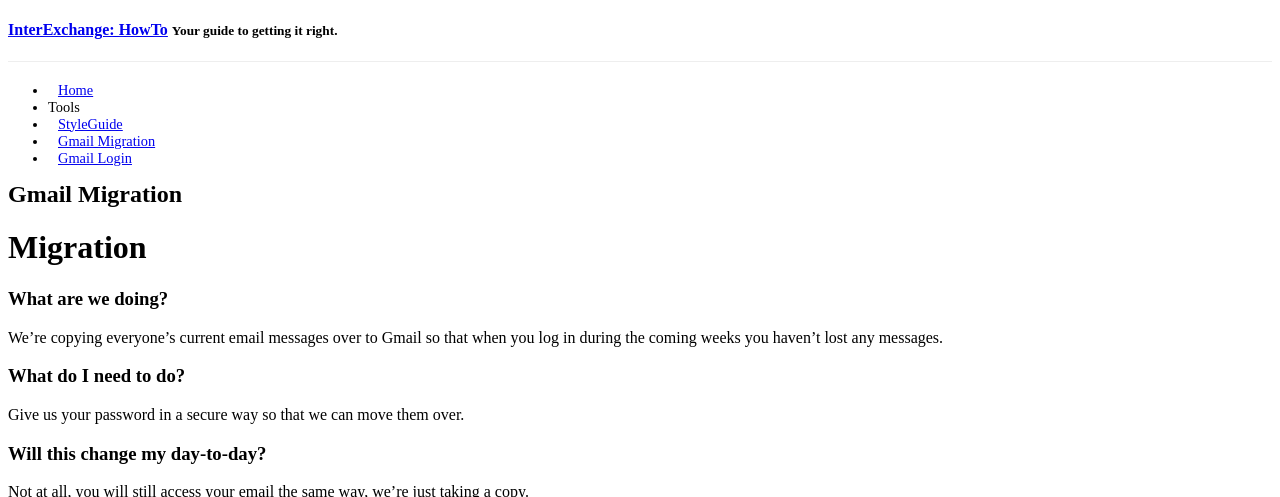
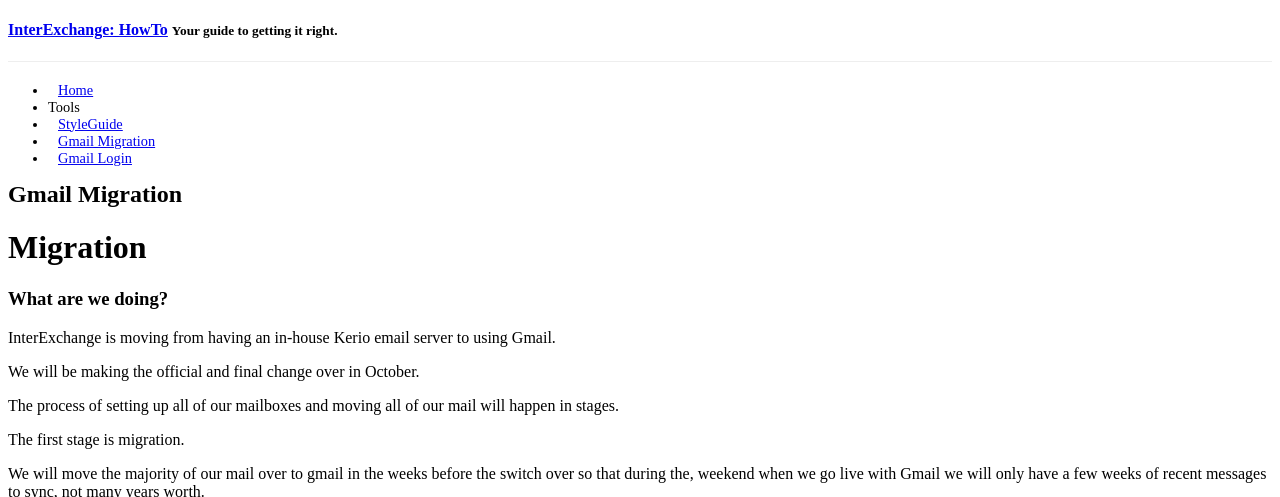
Before and after one commit to acohen/howto, a Jekyll site: the page built from _posts/2014-09-23-gmail-migration.md, in a window 1280 px wide and 1400 px high. Shown: the top 497 px of the window. Built offline with Jekyll 4.4.1, drawn with Linux system fonts in a browser that asks for light colours; Markdown is read by kramdown in place of the engine named in the settings; a style sheet for code colours, icons or effects is not loaded; some of the changed text lies outside the part shown; grey boxes are pictures that could not be loaded.

Commit message:
Nicole's suggestions

```diff
--- a/_posts/2014-09-23-gmail-migration.md
+++ b/_posts/2014-09-23-gmail-migration.md
@@ -9,8 +9,16 @@ date: 2014-09-23 18:19:32
 
 ### What are we doing?
 
-We're copying everyone's current email messages over to Gmail so that when
-you log in during the coming weeks you haven't lost any messages.
+InterExchange is moving from having an in-house Kerio email server to using Gmail.
+
+We will be making the official and final change over in October.
+
+The process of setting up all of our mailboxes and moving all of our mail will happen in stages.
+
+The first stage is migration.
+
+We will move the majority of our mail over to gmail in the weeks before the switch over so that during the,
+weekend when we go live with Gmail we will only have a few weeks of recent messages to sync, not many years worth.
 
 ### What do I need to do?
 
@@ -18,30 +26,33 @@ Give us your password in a secure way so that we can move them over.
 
 ### Will this change my day-to-day?
 
-Not at all, you will still access your email the same way, we're just taking a copy.
+Not yet, you will still access your email the same way you have been - using webmail or your email client (Entourage, Mail, Outlook, etc.).
 
-![Migration](https://cloud.githubusercontent.com/assets/81055/4381165/17ba3bfc-4372-11e4-98dd-1ad99565f6c2.png)
+We are just taking a copy now as a step towards the change over.
 
 ## Kerio Migration Confirmation Email
 
-First up we want you to have access to all your old emails, for this to work we're
-going to need our migration software to login to your account and pull them over.
+First up in order to move all your old emails, we're going to need our migration software to login to your account and pull them over.
 
-In order to do this we're using a tool called MigrationWiz. This will allow you to
-share your sensitive password without telling it to someone (_reminder: never tell
-anyone your password_)
+In order to do this we're using a tool called MigrationWiz. This will allow you to share your sensitive password without telling it to someone
+
+_reminder: never tell anyone your password_
 
 ### The MigrationWiz Email
 
 You're going to receive an email from Dirk that will look very similar to the one below.
+Once you click the link you will be presented with a page asking for your details.
 
-Before clicking the link in the email be sure to verify
+Before entering your details and submitting the form be sure to verify
 
-* The email came from dkelly@interexchange.org
-* The url is to https://migrationwiz.com
-* The email is requested from 208.115.102.19
+* The url in the address bar is secure (look for the padlock)
+* The url in the address bar starts with [https://www.migrationwiz.com/](https://www.migrationwiz.com)
+* The requester email is dkelly@interexchange.org
 
-**If you have any concerns at all forward the email to dkelly@interexchange.org to get confirmation**
+**If you are unsure about your email password, test to see if you know it by logging into webmail
+[https://mail.interexchange.org](https://mail.interexchange.org) this will help confirm you are putting the correct password into MigrationWiz.
+
+If you don't know your password and need to request a password reset, contact Hiran techsupport@interexchange.org and he can reset it. Once that is done you can enter your updated password into the MigrationWiz.**
 
 ![The MigrationWiz Email](https://cloud.githubusercontent.com/assets/81055/4381286/91984864-4373-11e4-837c-fb1e75f0c28a.png)
 
@@ -59,4 +70,4 @@ Before entering your details and submitting the form be sure to verify
 
 # That's It
 
-We will migrate the majority of your emails over the Gmail, and for now that's all we need from you.
+We will migrate the majority of your emails over to Gmail, and for now that's all we need from you.
```
